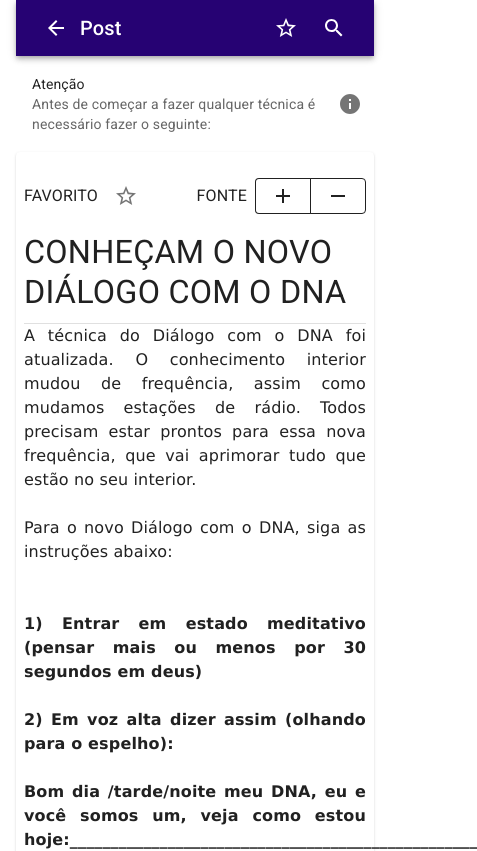
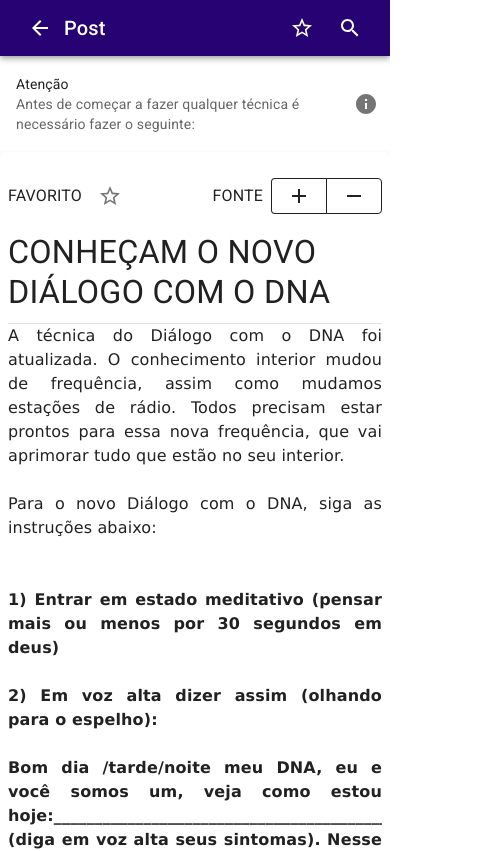
Before and after one commit to celiudos/dna-positivo, a Next.js app: page /cat/1/103 in a window 390 px wide. Shown: the top 851 px of the page, 477 px wide, since content can reach past the window. Built offline with nearby package versions, Linux system fonts and the light colour scheme.

Commit message:
ajuste para o mobile

```diff
--- a/components/ListSection.tsx
+++ b/components/ListSection.tsx
@@ -109,7 +109,7 @@ export default function ListSection({ itens, hasStar = true }: IListItem) {
                   <Link href={item.href || ""} passHref>
                     <ListItemButton>
                       <ListItemText
-                        primary={TextUtils.limitarTexto(item.title, 120)}
+                        primary={TextUtils.limitarTexto(item.title, 80)}
                       />
                     </ListItemButton>
                   </Link>
--- a/package.json
+++ b/package.json
@@ -29,6 +29,7 @@
     "redux": "^4.1.0",
     "redux-devtools-extension": "^2.13.9",
     "redux-thunk": "^2.3.0",
+    "sanitize-html": "^2.4.0",
     "styled-components": "^5.3.3"
   },
   "devDependencies": {
@@ -39,6 +40,7 @@
     "@types/react-highlight-words": "^0.16.3",
     "@types/react-virtualized-auto-sizer": "^1.0.1",
     "@types/react-window": "^1.8.5",
+    "@types/sanitize-html": "^2.3.2",
     "@types/styled-components": "^5.1.15",
     "babel-plugin-styled-components": "1.13.3",
     "eslint": "7.32.0",
--- a/pages/cat/[catId]/[id].tsx
+++ b/pages/cat/[catId]/[id].tsx
@@ -18,6 +18,8 @@ import { DisplayFlexCenter } from "@styles/DisplayFlex";
 import { IPost } from "@typesApp/IPost";
 import { useRouter } from "next/dist/client/router";
 import React, { useState } from "react";
+import sanitizeHtml from "sanitize-html";
+import styled from "styled-components";
 
 type Props = {
   post: IPost;
@@ -32,8 +34,26 @@ export default function Post({ post, converseComDNAPost }: Props) {
 
   if (router.isFallback) return "Carregando...";
 
+  const conteudoSantize = sanitizeHtml(post.content, {
+    allowedStyles: {
+      "*": {
+        // Match HEX and RGB
+        color: [
+          /^#(0x)?[0-9a-f]+$/i,
+          /^rgb\(\s*(\d{1,3})\s*,\s*(\d{1,3})\s*,\s*(\d{1,3})\s*\)$/,
+        ],
+        "text-align": [/^left$/, /^right$/, /^center$/],
+        // Match any number with px, em, or %
+        "font-size": [/^\d+(?:px|em|%)$/],
+      },
+      p: {
+        "font-size": [/^\d+rem$/],
+      },
+    },
+  });
+
   return (
-    <Container maxWidth="sm">
+    <Container maxWidth="sm" disableGutters>
       <MainAppBar title="Post" hrefVoltar={`/cat/${catId}`} />
       <main>
         <Grid container spacing={2}>
@@ -100,13 +120,22 @@ export default function Post({ post, converseComDNAPost }: Props) {
                   >
                     {post.title}
                   </Typography>
-                  <Divider />
+                  {/* <Divider />
                   <Typography
                     variant="body1"
                     style={{ fontSize: `1.${tamanhoFonte}rem` }}
                     gutterBottom
-                    dangerouslySetInnerHTML={{ __html: post.content }}
-                  />
+                    dangerouslySetInnerHTML={{ __html: conteudoSantize }}
+                  /> */}
+                  <Divider />
+                  <ContainerPostCss>
+                    <Typography
+                      variant="body1"
+                      style={{ fontSize: `1.${tamanhoFonte}rem` }}
+                      gutterBottom
+                      dangerouslySetInnerHTML={{ __html: post.content }}
+                    />
+                  </ContainerPostCss>
                 </Grid>
               </Grid>
             </Paper>
@@ -116,6 +145,10 @@ export default function Post({ post, converseComDNAPost }: Props) {
     </Container>
   );
 }
+
+export const ContainerPostCss = styled.div`
+  overflow-y: auto;
+`;
 
 export async function getStaticPaths() {
   return {
--- a/pages/favoritos.tsx
+++ b/pages/favoritos.tsx
@@ -23,7 +23,7 @@ export default function Favoritos() {
   }, [favoritoAlteradoRedux.id]);
 
   return (
-    <Container maxWidth="sm">
+    <Container maxWidth="sm" disableGutters>
       <MainAppBar title="Favoritos" hrefVoltar="/" naoTemMenuDir />
       <main>
         <Grid container spacing={2}>
```
Also changed, not shown: pages/cat/[catId]/index.tsx (+3 -6 lines), pages/index.tsx (+0 -20 lines), pages/pesquisar.tsx (+4 -4 lines), 1 other file (tests, documents, lock files or other folders).
